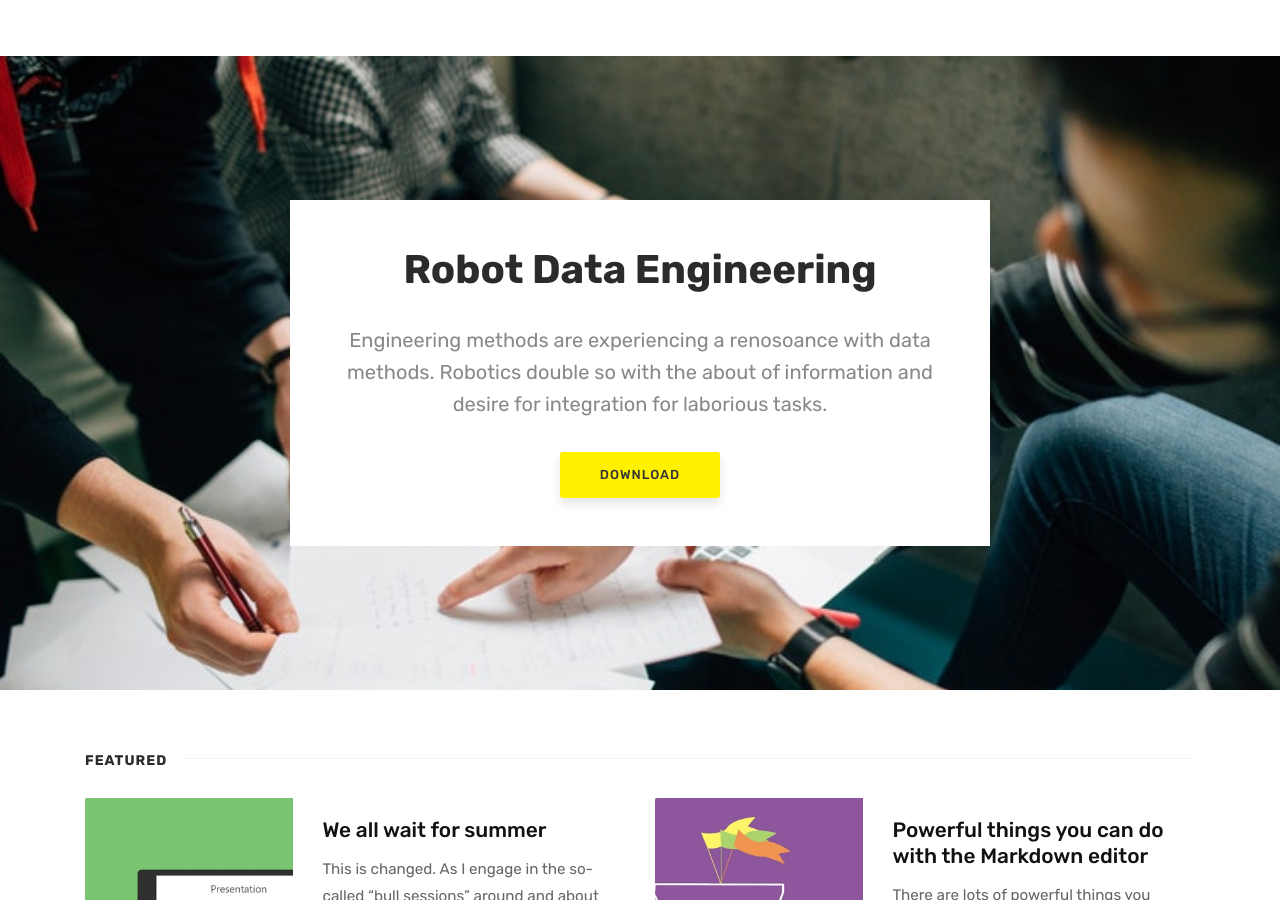
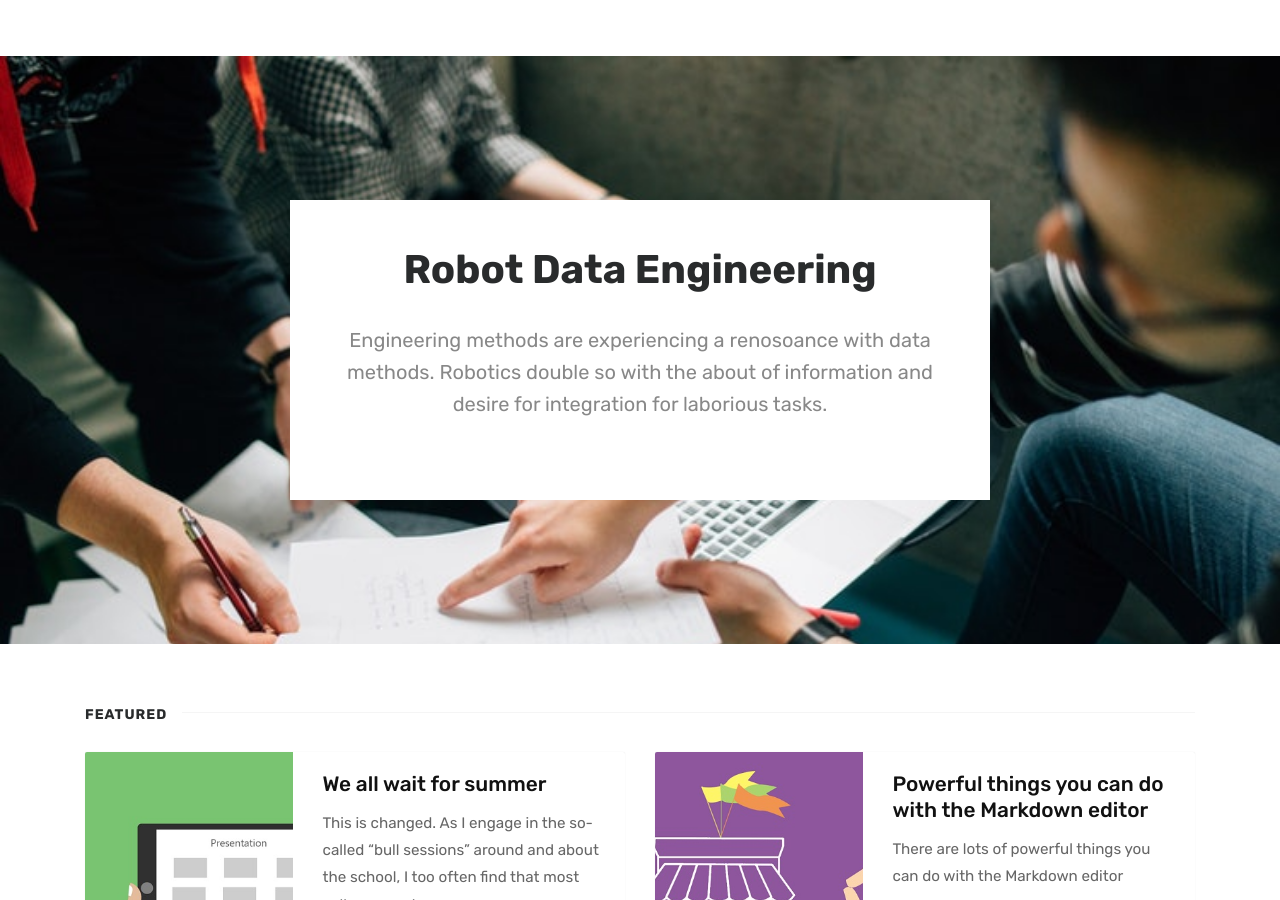
Before and after one commit to tonypiaskowy/tonypiaskowy.github.io, a Jekyll site: the page built from index.html, in a window 1280 px wide and 900 px high. Built offline with Jekyll 4.4.1, drawn with Linux system fonts in a browser that asks for light colours; the list of posts is cut into pages by our own code; comment, search, counter and statistics services are not loaded.

Commit message:
Removed download button.

```diff
--- a/index.html
+++ b/index.html
@@ -9,7 +9,7 @@ title: Home
     <div class="wrapintro">
         <h1>Robot Data Engineering</h1>
         <h2 class="lead">Engineering methods are experiencing a renosoance with data methods. Robotics double so with the about of information and desire for integration for laborious tasks.</h2>
-        <a href="https://github.com/wowthemesnet/affiliates-jekyll-theme/archive/master.zip" class="btn">Download</a>
+        <!-- <a href="https://github.com/wowthemesnet/affiliates-jekyll-theme/archive/master.zip" class="btn">Download</a> -->
     </div>
 </section>
 
```
